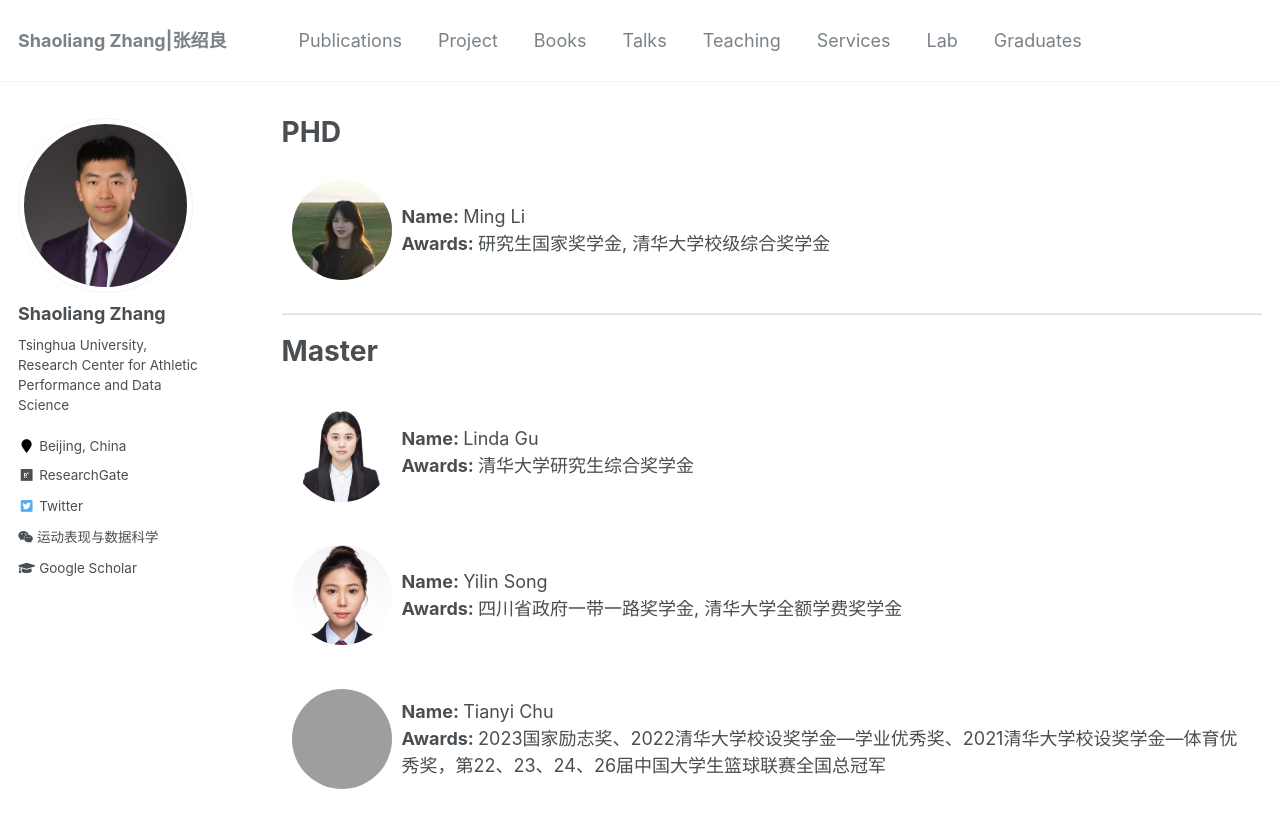
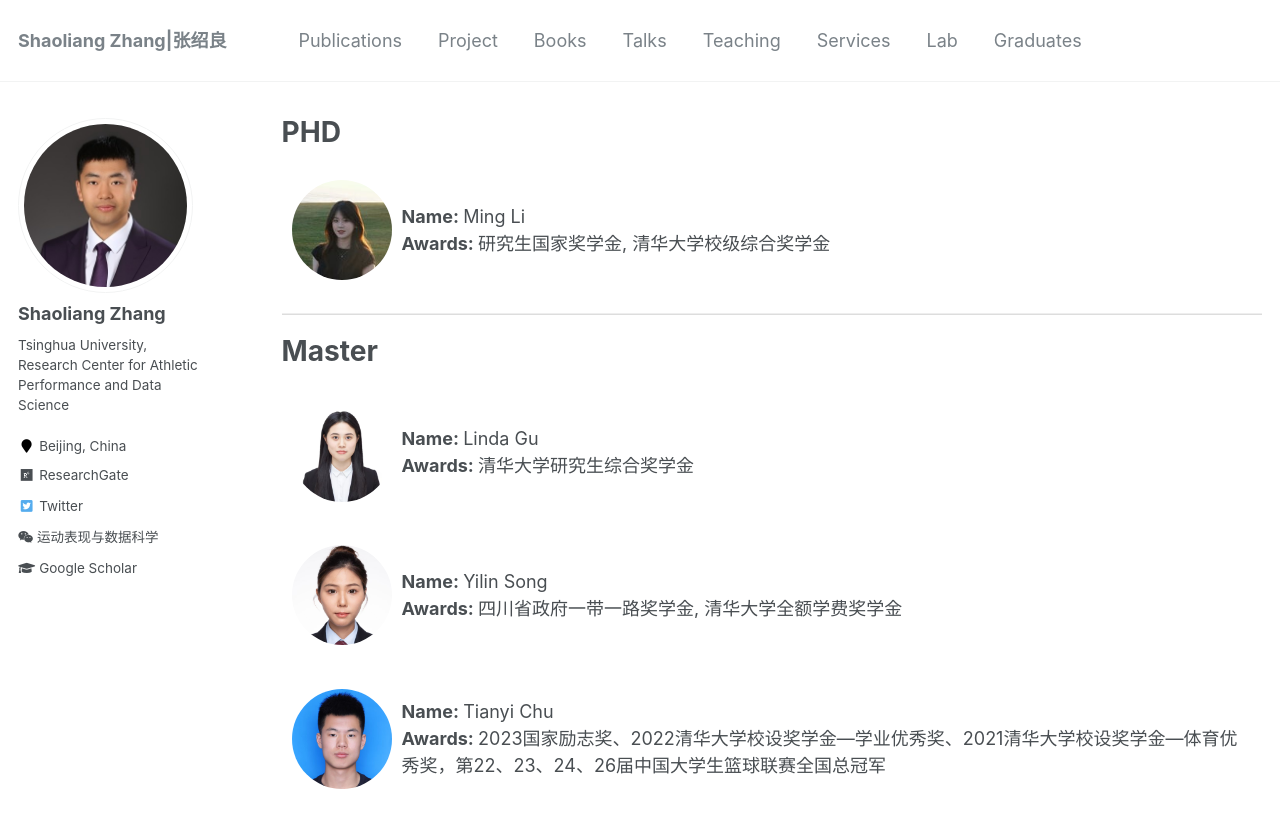
Before and after one commit to sportssuper/ZSL, a Jekyll site: the page built from _pages/lab.md, in a window 1280 px wide and 1224 px high. Shown: the top 828 px of the window. Built offline with Jekyll 4.4.1, drawn with Linux system fonts in a browser that asks for light colours; a script that is not in the unit is left out.

Commit message:
Update lab.md

```diff
--- a/_pages/lab.md
+++ b/_pages/lab.md
@@ -64,7 +64,7 @@ author_profile: true
 <div class='paper-box' style="display: flex; align-items: center; gap: 10px; padding: 10px;">
   <!-- img r -->
   <div style="width: 100px; height: 100px; border-radius: 50%; overflow: hidden; flex-shrink: 0;">
-    <img src='https://sportssuper.github.io/ZSL/assets/images/cty.jpg' alt="yilin" style="width: 100%; height: 100%; object-fit: cover;">
+    <img src='https://sportssuper.github.io/ZSL/assets/images/chutianyi.jpg' alt="yilin" style="width: 100%; height: 100%; object-fit: cover;">
   </div>
 
   <!-- wd l -->
```
